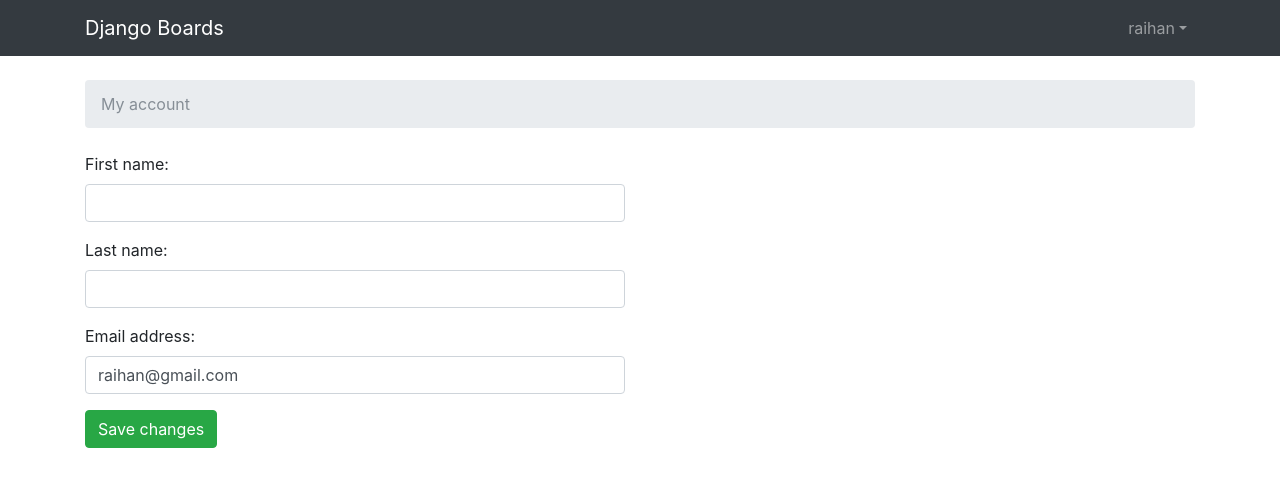
After one commit to raihan-uddin/Django-Web-Board-Project, a Django app: page /settings/account/ in a window 1280 px wide. The commit adds this page. Shown: the top 487 px of the page. Run offline with Django 3.2, Linux system fonts and the light colour scheme; a user stored in the database is signed in; some libraries are stand-ins or nearby versions; some web fonts are replaced.

Commit message:
account setting

```diff
--- a/accounts/views.py
+++ b/accounts/views.py
@@ -1,7 +1,10 @@
+from django.contrib.auth.decorators import login_required
 from django.contrib.auth import login as auth_login
-from django.contrib.auth.forms import UserCreationForm
+from django.contrib.auth.models import User
 from django.shortcuts import render, redirect
-
+from django.urls import reverse_lazy
+from django.utils.decorators import method_decorator
+from django.views.generic import UpdateView
 
 # Create your views here.
 from accounts.forms import SignUpForm
@@ -17,3 +20,14 @@ def signup(request):
     else:
         form = SignUpForm()
     return render(request, 'signup.html', {'form': form})
+
+
+@method_decorator(login_required, name='dispatch')
+class UserUpdateView(UpdateView):
+    model = User
+    fields = ('first_name', 'last_name', 'email',)
+    template_name = 'my_account.html'
+    success_url = reverse_lazy('my_account')
+
+    def get_object(self):
+        return self.request.user
--- a/myproject/urls.py
+++ b/myproject/urls.py
@@ -21,7 +21,6 @@ from accounts import views as accounts_views
 from boards import views
 
 urlpatterns = [
-    # url(r'^$', views.home, name='home'),
     url(r'^$', views.BoardListView.as_view(), name='home'),
 
     url(r'^boards/(?P<pk>\d+)/$', views.TopicListView.as_view(), name='board_topics'),
@@ -49,6 +48,7 @@ urlpatterns = [
         auth_views.PasswordResetCompleteView.as_view(template_name='password_reset_complete.html'),
         name='password_reset_complete'),
 
+    url(r'^settings/account/$', accounts_views.UserUpdateView.as_view(), name='my_account'),
     url(r'^settings/password/$', auth_views.PasswordChangeView.as_view(template_name='password_change.html'), name='password_change'),
     url(r'^settings/password/done/$', auth_views.PasswordChangeDoneView.as_view(template_name='password_change_done.html'), name='password_change_done'),
 
--- a/templates/base.html
+++ b/templates/base.html
@@ -24,7 +24,7 @@
                         <a class="nav-link dropdown-toggle" href="#" id="userMenu" data-toggle="dropdown">{{ user.username }}</a>
 
                         <div class="dropdown-menu dropdown-menu-right" aria-labelledby="userMenu">
-                            <a class="dropdown-item" href="#">My account</a>
+                            <a class="dropdown-item" href="{% url 'my_account' %}">My account</a>
                             <a class="dropdown-item" href="#">Change password</a>
                             <div class="dropdown-divider"></div>
                             <a class="dropdown-item" href="{% url 'logout' %}">Logout</a>
--- /dev/null
+++ b/templates/my_account.html
@@ -0,0 +1,19 @@
+{% extends 'base.html' %}
+
+{% block title %}My account{% endblock %}
+
+{% block breadcrumb %}
+    <li class="breadcrumb-item active">My account</li>
+{% endblock %}
+
+{% block content %}
+    <div class="row">
+        <div class="col-lg-6 col-md-8 col-sm-10">
+            <form method="post" novalidate>
+                {% csrf_token %}
+                {% include 'includes/form.html' %}
+                <button type="submit" class="btn btn-success">Save changes</button>
+            </form>
+        </div>
+    </div>
+{% endblock %}
```
Also changed, not shown: db.sqlite3.
